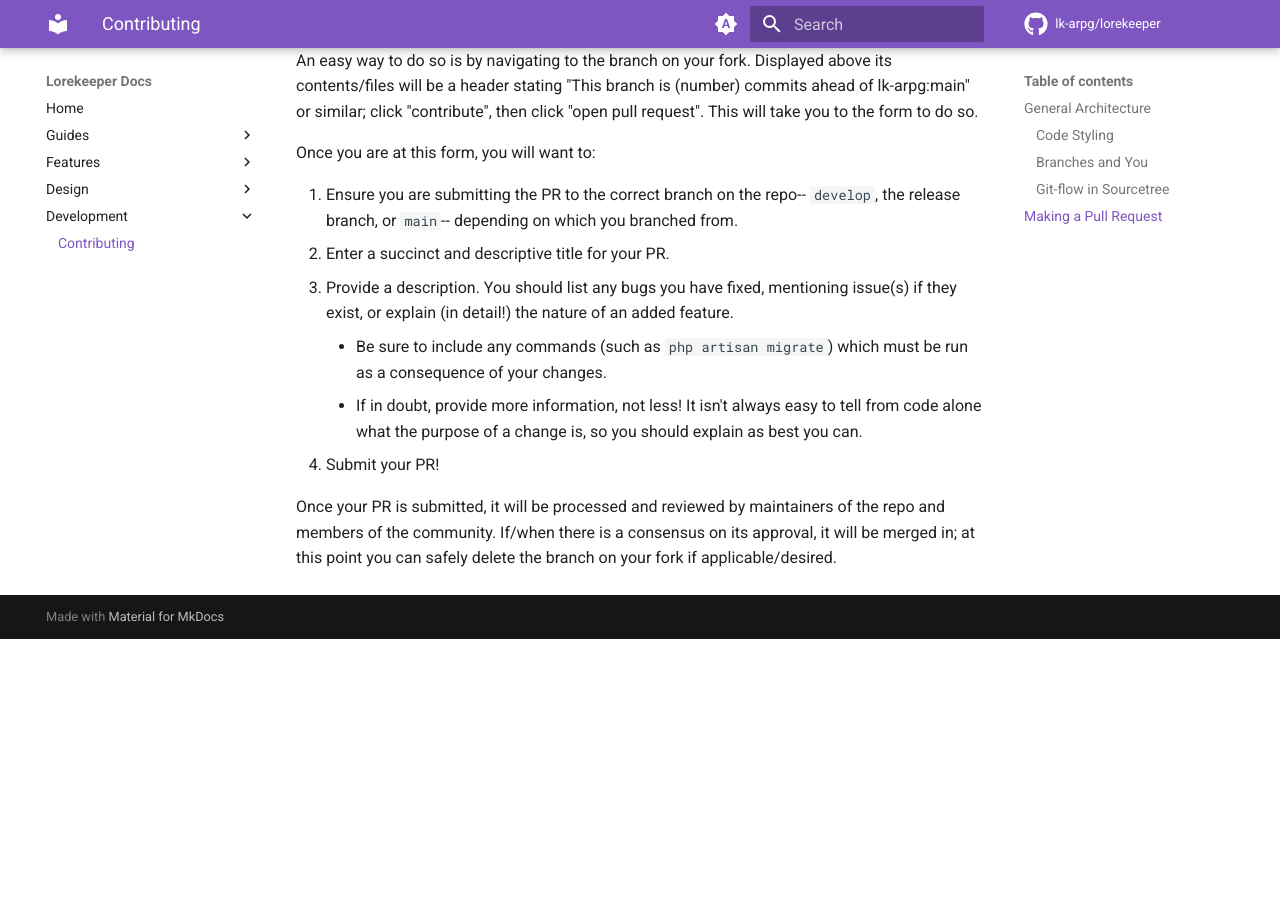
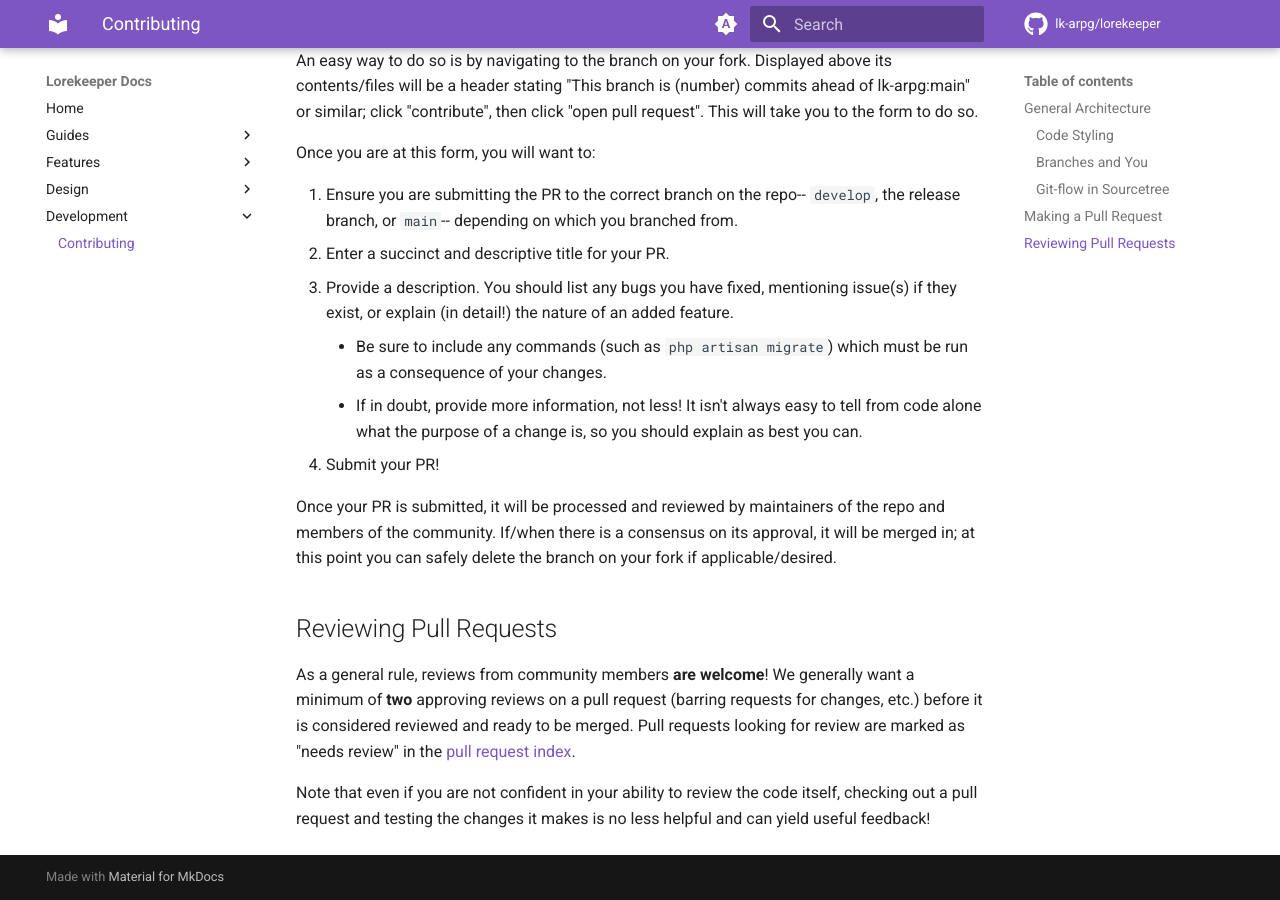
Before and after one commit to lk-arpg/lk-docs, an MkDocs documentation site: the page built from docs/contributing.md, in a window 1280 px wide and 900 px high, scrolled down 4128 px. Built offline with MkDocs 1.6.1 and Material for MkDocs 9.7.7, drawn with Linux system fonts in a browser that asks for light colours; comment, search, counter and statistics services are not loaded; the version menu is left out; before the commit the page ends 4767 px from its top, so only the background shows below that.

Commit message:
feat(contributing): add basic info on reviewing pull requests

```diff
--- a/docs/contributing.md
+++ b/docs/contributing.md
@@ -96,3 +96,9 @@ Once you are at this form, you will want to:
 4. Submit your PR!
 
 Once your PR is submitted, it will be processed and reviewed by maintainers of the repo and members of the community. If/when there is a consensus on its approval, it will be merged in; at this point you can safely delete the branch on your fork if applicable/desired.
+
+## Reviewing Pull Requests
+
+As a general rule, reviews from community members **are welcome**! We generally want a minimum of **two** approving reviews on a pull request (barring requests for changes, etc.) before it is considered reviewed and ready to be merged. Pull requests looking for review are marked as "needs review" in the [pull request index](https://github.com/lk-arpg/lorekeeper/pulls).
+
+Note that even if you are not confident in your ability to review the code itself, checking out a pull request and testing the changes it makes is no less helpful and can yield useful feedback!
```
